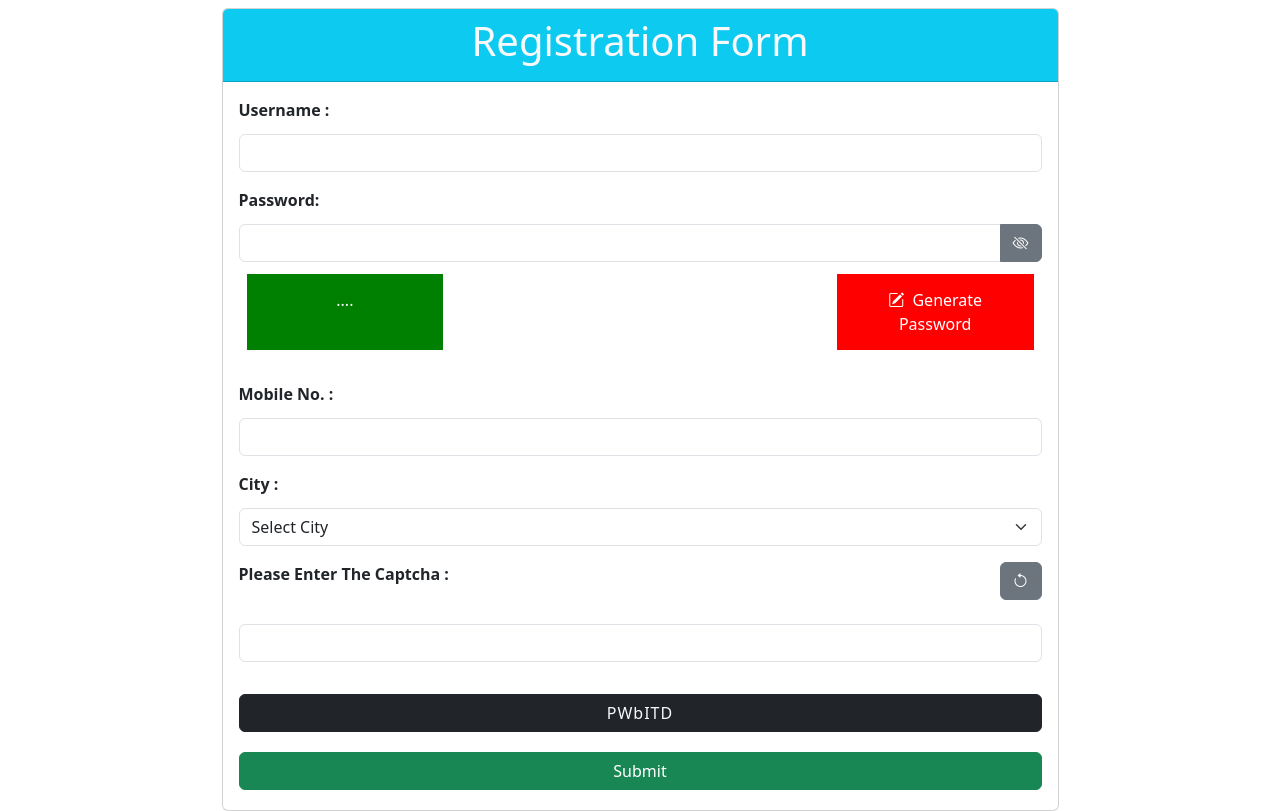
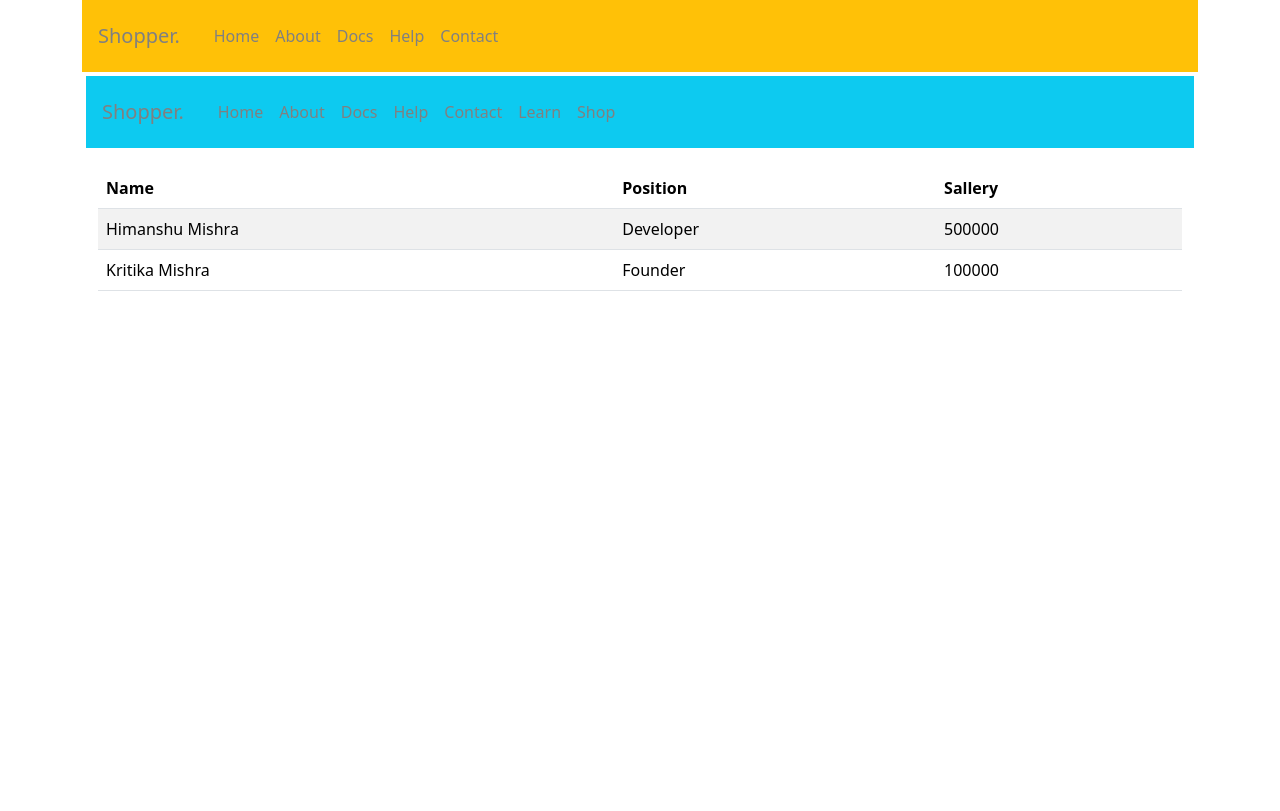
Before and after one commit to Himanshu12866/UI-react, a React (Vite) app in the folder learnreact/: page / in a window 1280 px wide. Built offline with nearby package versions, Linux system fonts and the light colour scheme.

Commit message:
"Updated App.jsx to use NavComponent instead of Captcha, and modified Table component in table.jsx and useNav.jsx to add a new column 'Sallery' and update data accordingly."

```diff
--- a/learnreact/src/App.jsx
+++ b/learnreact/src/App.jsx
@@ -3,8 +3,8 @@ import "./component/login.component.css";
 import "./component/input.component.css";
 import "./App.css"
 // import MountDemo from "./component/mount/mount";
-import Captcha from "./component/captcha";
-// import NavComponent from "./component/custom/useNav";
+// import Captcha from "./component/captcha";
+import NavComponent from "./component/custom/useNav";
 
 // import Node from "./component/context-demo/node";
 // import ShopperApp from "./component/shopper";
@@ -49,10 +49,10 @@ function App() {
       {/* <GrandP /> */}
       {/* <ShopperApp /> */}
 
-      <Captcha/>
+      {/* <Captcha/> */}
       {/* <Node /> */}
       {/* <MountDemo /> */}
-      {/* <NavComponent/> */}
+      <NavComponent/>
     </div>
   )
 }
--- a/learnreact/src/component/custom/table.jsx
+++ b/learnreact/src/component/custom/table.jsx
@@ -14,20 +14,19 @@ export default function Table(props) {
                             )
                         }
                     </tr>
-                    <tbody>
+
+                </thead>
+                <tbody>
                         {
                             props.data.map((item , index) =>
                             <tr key={index}>
                                 {
-                                    Object.keys(item).map((item, index) =>
-                                <td key={index}>{item}</td>
-                            )
+                                    Object.keys(item).map((key) => <td key={key}> {item[key]} </td> )
                                 }
                             </tr>
                             )
                         }
                     </tbody>
-                </thead>
             </table>
 
         </div>
--- a/learnreact/src/component/custom/useNav.jsx
+++ b/learnreact/src/component/custom/useNav.jsx
@@ -8,6 +8,6 @@ export default function NavComponent() {
         <div>
             <NavBar brand="Shopper." theme="bg-warning p-3" links={["Home", "About", "Docs", "Help", "Contact"]} />
             <NavBar brand="Shopper." theme="bg-info p-3 m-1" links={["Home", "About", "Docs", "Help", "Contact", "Learn", "Shop"]} />
-            <Table headItems={["Name", "Position"]} data={[{ "Name": "Himanshu Mishra", "Position": "Developer" }, { "Name": "Kritika Mishra", "Position": "Founder" }]} />
+            <Table headItems={["Name", "Position", "Sallery"]} data={[{ "Name": "Himanshu Mishra", "Position": "Developer" , Sallery:"500000"}, { "Name": "Kritika Mishra", "Position": "Founder",Sallery: "100000" }]} />
         </div>)
 }
```
